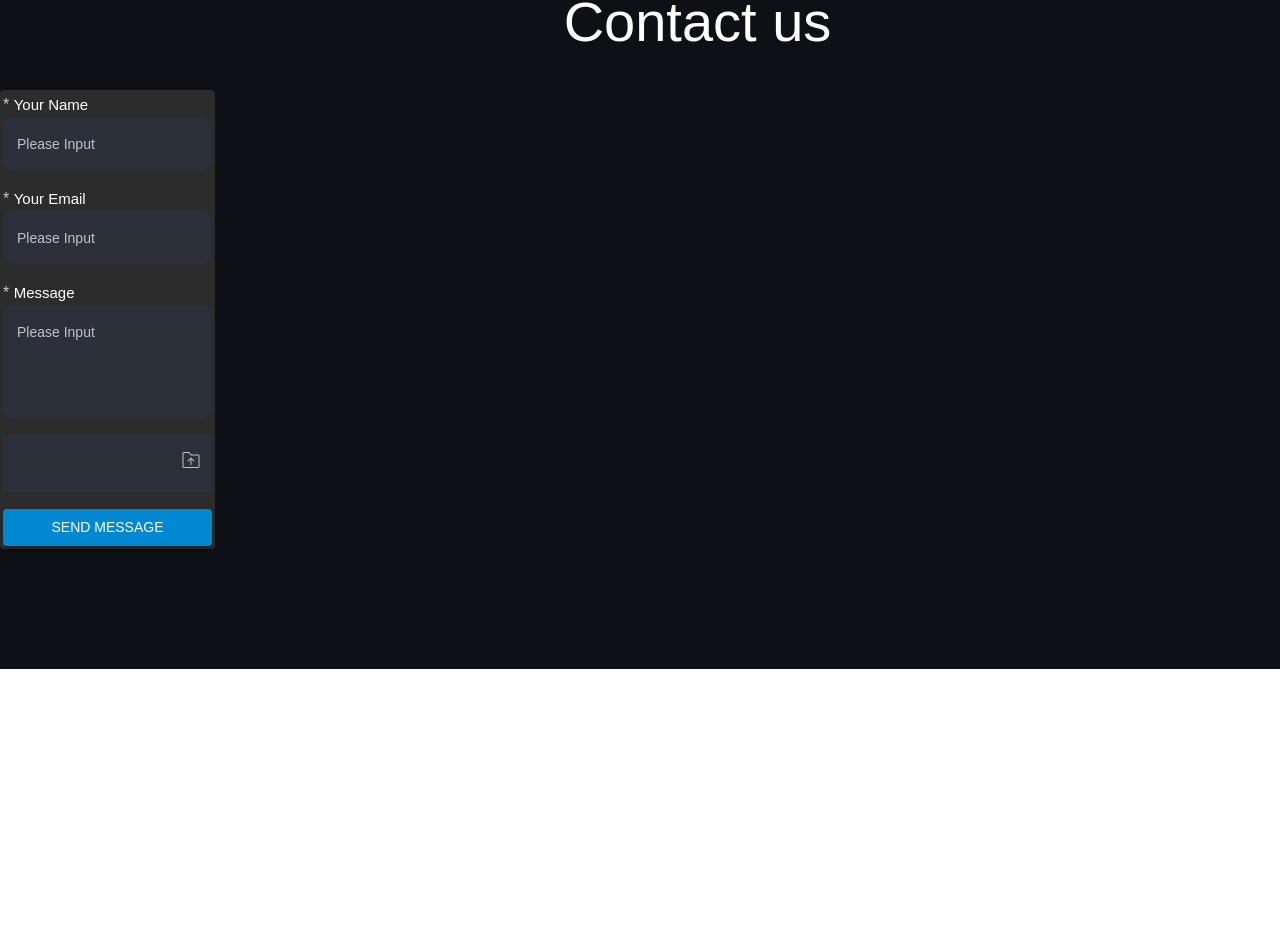
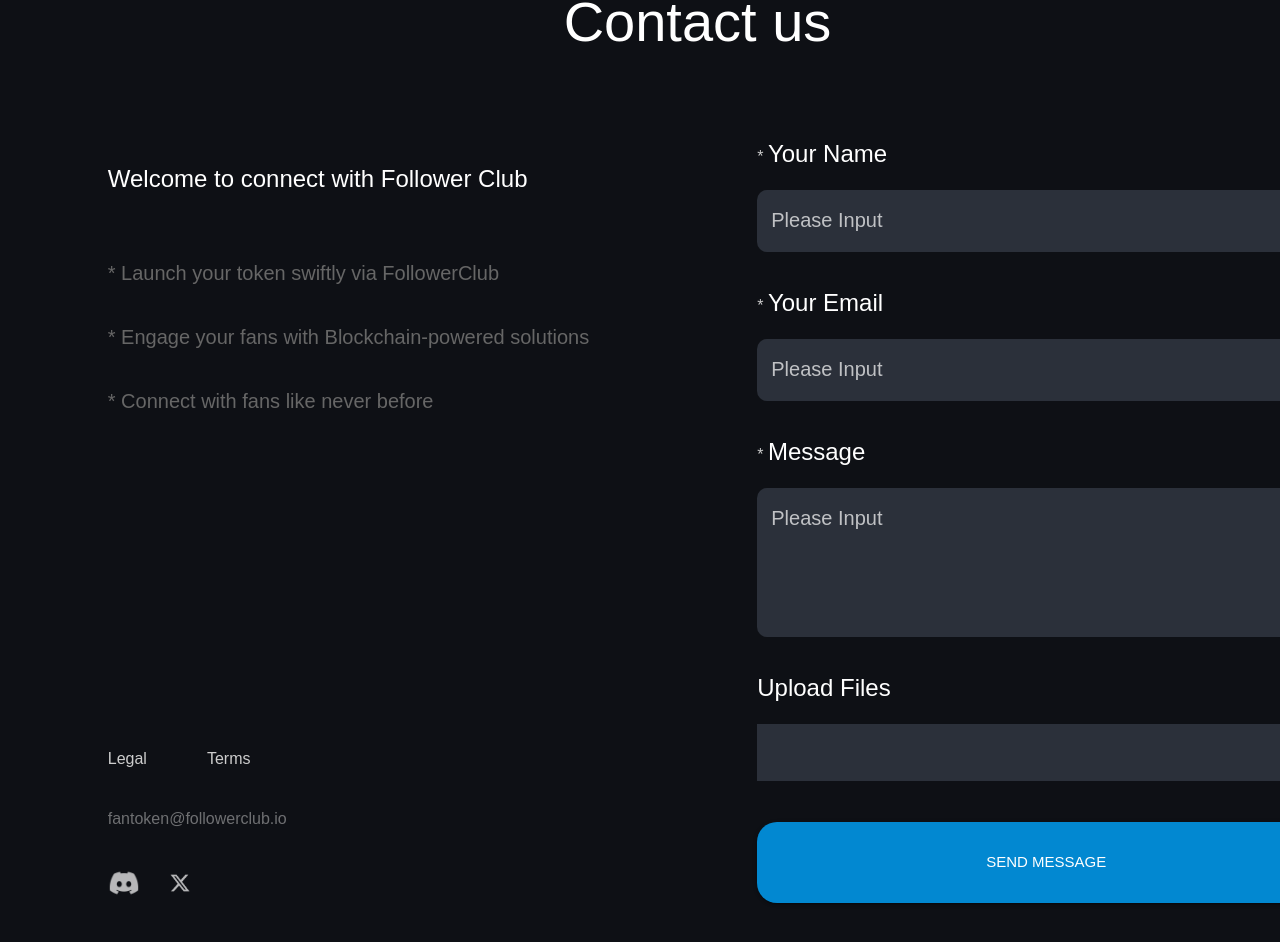
Before and after one commit to jupitercim/ft-mono, a React (Vite) app in the folder apps/web/: page / in a window 1280 px wide. Shown: the part 3920-4862 px from the top of the page. Before the commit the page ends 4589 px from the top, so only its background shows below. Built offline with nearby package versions, Linux system fonts and the light colour scheme.

Commit message:
contract form

```diff
--- a/apps/web/src/components/form/FormControl.tsx
+++ b/apps/web/src/components/form/FormControl.tsx
@@ -1,5 +1,5 @@
 import { styled, FormControl as _FormControl } from '@mui/material';
 
 export const FormControl = styled(_FormControl)({
-  marginBottom: '15px',
+  marginBottom: '39px',
 });
--- a/apps/web/src/components/form/FormLabel.tsx
+++ b/apps/web/src/components/form/FormLabel.tsx
@@ -5,20 +5,24 @@
   styled,
 } from '@mui/material';
 interface IFormLabelProps extends FormLabelProps {
-  isRequired: boolean;
+  isRequired?: boolean;
 }
 export const FormLabel = styled((props: IFormLabelProps) => {
   const { isRequired, style, ...others } = props;
 
   return (
-    <Box>
+    <Box
+      sx={{
+        marginBottom: '21px',
+      }}
+    >
       <span className="Required">{isRequired && '* '}</span>
       <_FormLabel {...others} />
     </Box>
   );
 })({
   color: 'white',
-  fontSize: '15px',
+  fontSize: '24px',
   fontWeight: 500,
   lineHeight: '20px',
   '& .Required': {
--- a/apps/web/src/components/form/TextField.tsx
+++ b/apps/web/src/components/form/TextField.tsx
@@ -1,16 +1,16 @@
 import { styled, TextField as _TextField } from '@mui/material';
 export const TextField = styled(_TextField)({
   background: '#2B303A',
-  fontSize: '14px',
+  fontSize: '20px',
   borderRadius: '10px !important',
   variants: 'outlined',
   '& .MuiInputBase-input::placeholder': {
-    fontSize: '14px',
+    fontSize: '20px',
     color: '#FFFFFF',
     opacity: 0.7,
   },
   '& .MuiOutlinedInput-root': {
-    fontSize: '14px',
+    fontSize: '20px',
     '& fieldset': {
       borderColor: 'transparent', // Remove default border color
     },
--- a/apps/web/src/pages/home/components/ContactForm.tsx
+++ b/apps/web/src/pages/home/components/ContactForm.tsx
@@ -19,7 +19,6 @@
     display: 'flex',
     flexDirection: 'column',
     gap: 2,
-    backgroundColor: '#2C2C2C',
     padding: 3,
     borderRadius: theme.shape.borderRadius,
   },
@@ -72,10 +71,20 @@
       </FormControl>
 
       <FormControl>
+        <FormLabel>Upload Files</FormLabel>
         <Uploader />
       </FormControl>
 
-      <Button type="submit" variant="contained" color="info">
+      <Button
+        type="submit"
+        variant="contained"
+        color="info"
+        size="large"
+        sx={{
+          borderRadius: '20px',
+          height: '81px',
+        }}
+      >
         Send Message
       </Button>
     </form>
--- a/apps/web/src/pages/home/components/ContactUs.tsx
+++ b/apps/web/src/pages/home/components/ContactUs.tsx
@@ -1,19 +1,136 @@
-import { Box } from '@mui/material';
+import { Box, Grid, Typography } from '@mui/material';
 import { makeStyles } from 'tss-react/mui';
 import { ContactForm } from './ContactForm';
+import DisLogo from '@/assets/images/dis-logo.png';
+import XLogo from '@/assets/images/x-logo.png';
 
 export const ContactUs = () => {
   const { classes, cx } = useStyles();
 
+  const lines = [
+    'Launch your token swiftly via FollowerClub',
+    'Engage your fans with Blockchain-powered solutions',
+    'Connect with fans like never before',
+  ];
   return (
-    <Box className={classes.content}>
-      <ContactForm />
-    </Box>
+    <Grid
+      container
+      sx={{
+        mt: '91px',
+      }}
+    >
+      <Grid flex={1} display={'flex'}>
+        <Box
+          flex={1}
+          sx={{
+            maxWidth: '482px',
+            margin: '0 auto',
+          }}
+          display={'flex'}
+          flexDirection={'column'}
+          justifyContent={'space-between'}
+        >
+          <Box flex={1}>
+            <h2 className={classes.title}>
+              Welcome to connect with Follower Club
+            </h2>
+
+            {lines.map((line, i) => {
+              return (
+                <p className={classes.text} key={i}>
+                  * {line}
+                </p>
+              );
+            })}
+          </Box>
+          <Box>
+            <Box>
+              <a className={classes.link}>Legal</a>
+              <a
+                className={classes.link}
+                style={{
+                  marginLeft: '60px',
+                }}
+              >
+                Terms
+              </a>
+            </Box>
+            <a
+              className={classes.link}
+              style={{
+                display: 'block',
+                margin: '36px 0px',
+              }}
+            >
+              <Typography
+                style={{
+                  opacity: 0.5,
+                }}
+              >
+                fantoken@followerclub.io
+              </Typography>
+            </a>
+            <Box display={'flex'} flexDirection={'row'} alignItems={'center'}>
+              <a className={classes.link}>
+                <img
+                  src={DisLogo}
+                  style={{
+                    width: '32px',
+                    opacity: 0.7,
+                  }}
+                />
+              </a>
+              <a
+                className={classes.link}
+                style={{
+                  marginLeft: '27px',
+                }}
+              >
+                <img
+                  src={XLogo}
+                  style={{
+                    opacity: 0.7,
+                    width: '26px',
+                  }}
+                />
+              </a>
+            </Box>
+          </Box>
+        </Box>
+      </Grid>
+      <Grid item flex={1}>
+        <Box
+          sx={{
+            maxWidth: '584px',
+            margin: '0 auto',
+          }}
+        >
+          <ContactForm />
+        </Box>
+      </Grid>
+    </Grid>
   );
 };
 
 const useStyles = makeStyles()(theme => ({
-  content: {
-    display: 'flex',
+  link: {
+    cursor: 'pointer',
+    '&:hover': {
+      color: theme.colors.blue,
+    },
+  },
+  title: {
+    fontWeight: 500,
+    fontSize: '24px',
+    color: '#FFFFFF',
+    lineHeight: '36px',
+    marginBottom: '54px',
+  },
+  text: {
+    fontWeight: 400,
+    fontSize: '20px',
+    color: '#666666',
+    lineHeight: '44px',
+    fontStyle: 'normal',
   },
 }));
```
